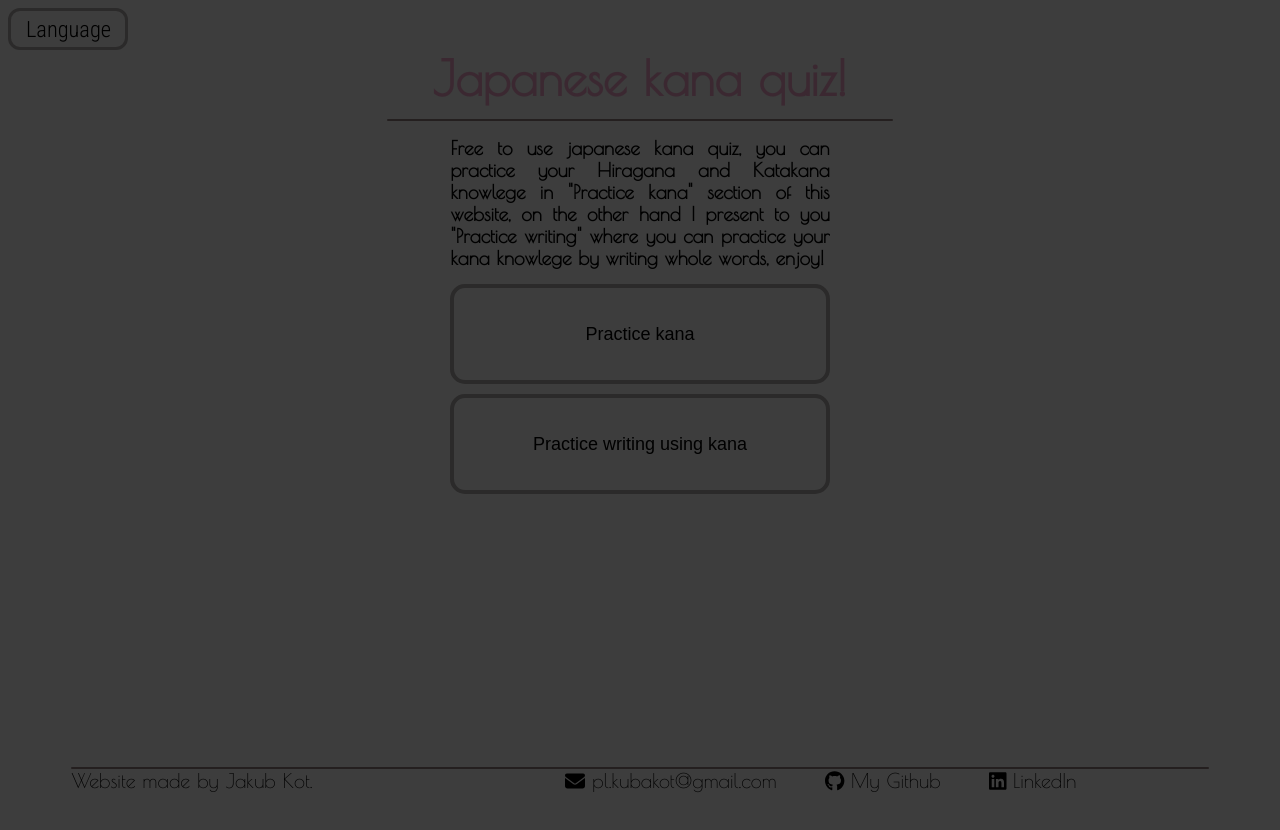
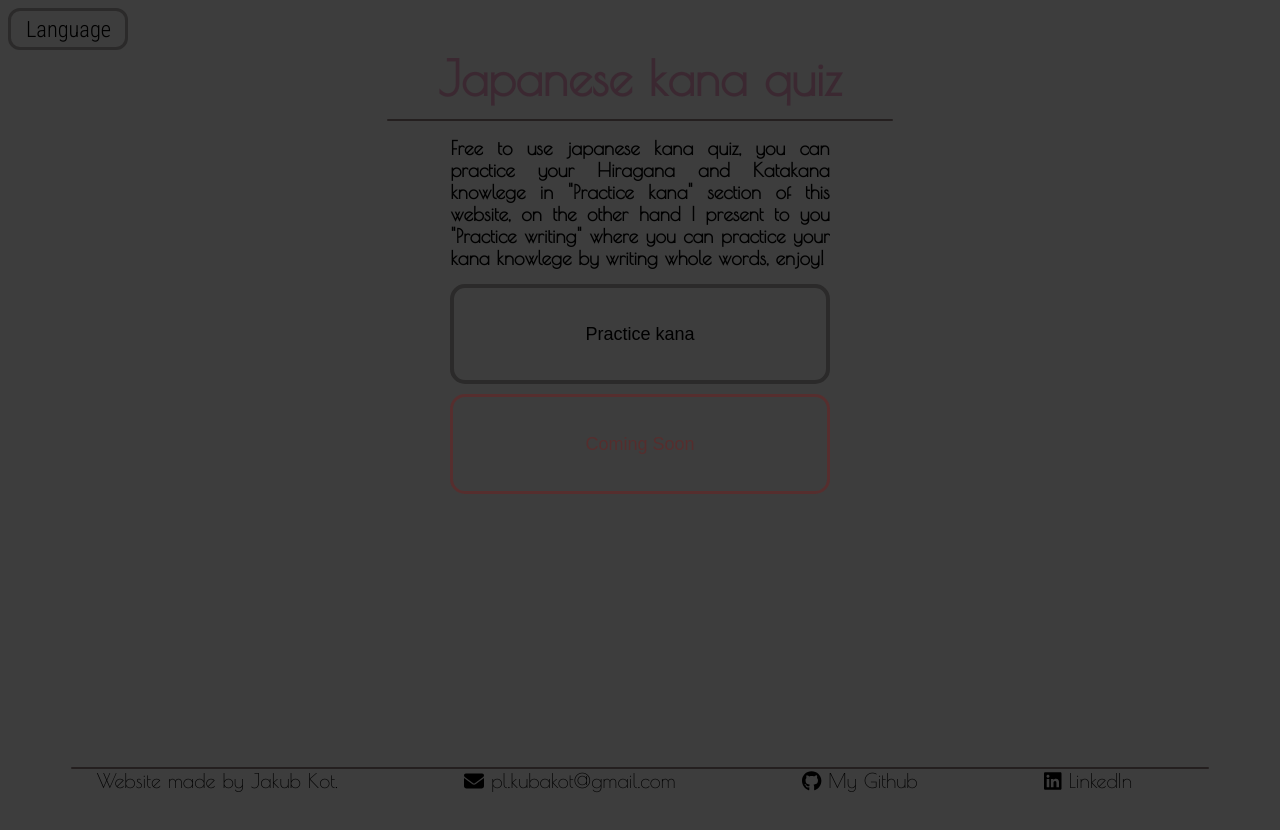
Before and after one commit to Domino123-dot/Japanese-Bingo, a Next.js app: page / in a window 1280 px wide. Shown: the top 830 px of the page. Built offline with nearby package versions, Linux system fonts and the light colour scheme.

Commit message:
minor styling improvement

```diff
--- a/components/button/button.js
+++ b/components/button/button.js
@@ -1,9 +1,12 @@
 import React from "react";
 import Router from "next/router";
+import { useState } from "react/cjs/react.production.min";
 
-const Button = ({ children, href, style }) => {
+const Button = ({ children, href, style , isDisabled}) => {
+
+
   return (
-    <button type="button" onClick={() => Router.push(href)} className={style}>
+    <button disabled={isDisabled} type="button" onClick={() => Router.push(href)} className={style}>
       {" "}
       {children}
     </button>
--- a/components/footer/footer.js
+++ b/components/footer/footer.js
@@ -33,6 +33,7 @@ const Footer = () => {
       </div>
 
       <div className={styles.hiddenFooter}>
+
         <div className={styles.icons}>
           <Icon link="mailto:pl.kubakot@Gmail.com" icon={faEnvelope} />
         </div>
@@ -46,6 +47,7 @@ const Footer = () => {
             icon={faLinkedin}
           />
         </div>
+        <div className={styles.text}>Website made by Jakub Kot.</div>
       </div>
     </>
   );
--- a/components/footer/footer.module.scss
+++ b/components/footer/footer.module.scss
@@ -5,8 +5,8 @@
 }
 
 .text {
-  margin-right: 20%;
-  margin-left: 5%;
+  margin-right: 5%;
+  margin-left: 7%;
 }
 
 .a {
@@ -20,11 +20,12 @@
 }
 
 .icons {
-  margin-right: 3rem;
+  margin-right: 5%;
+  margin-left: 5%;
 }
 
 .hiddenFooter {
-  font-size: 35px;
+  font-size: 30px;
   display: none;
   color: black;
 }
@@ -33,12 +34,15 @@
   .footer {
     display: none;
   }
+  .text {
+    font-size: 25px;
+  }
 
   .hiddenFooter {
     display: flex;
-    flex-direction: row-reverse;
   }
   .icons {
-    margin-right: 1rem;
+    margin-right: 0.5rem;
+    margin-left: 0.5rem;
   }
 }
--- a/components/header/header.js
+++ b/components/header/header.js
@@ -1,20 +1,18 @@
 import React from "react";
 import styles from "../header/header.module.scss";
 import Line from "../line";
+
 const Header = ({ children, title }) => {
   return (
     <div className={styles.header}>
-      <div className={styles.head}>
-        {title}
+      <div className={styles.head}>{title}</div>
+      <div className={styles.line}>
         <Line color="#241f1f" margin="1% 30% 0 30%" />
       </div>
       <div className={styles.desc}>
         <h2>{children}</h2>
       </div>
-
     </div>
-
-
   );
 };
 
--- a/components/header/header.module.scss
+++ b/components/header/header.module.scss
@@ -4,10 +4,13 @@
   width: 100%;
   font-weight: 900;
 }
+
+
 .head {
   color: $pink;
   text-align: center;
   font-size: 3rem;
+
 }
 .desc {
   margin-left: 35%;
--- a/pages/index.js
+++ b/pages/index.js
@@ -1,28 +1,35 @@
 import React from "react";
-import Header from "../components/header/header";
 import styles from "../style/index.module.scss";
 import Button from "../components/button/button";
 import Layout from "../components/layout/layout";
-
+import Line from "../components/line";
 export default function Home() {
   return (
     <>
       <Layout>
-        <Header title="Japanese kana quiz!">
-          Free to use japanese kana quiz, you can practice your Hiragana and
+
+      <div className={styles.header}>
+      <div className={styles.head}>Japanese kana quiz</div>
+      <div className={styles.line}>
+        <Line color="#241f1f" margin="1% 30% 0 30%" />
+      </div>
+      <div className={styles.desc}>
+        <h2>Free to use japanese kana quiz, you can practice your Hiragana and
           Katakana knowlege in "Practice kana" section of this website, on the
           other hand I present to you "Practice writing" where you can practice
-          your kana knowlege by writing whole words, enjoy!
-        </Header>
+          your kana knowlege by writing whole words, enjoy!</h2>
+      </div>
+    </div>
         <div className={styles.buttons}>
           <Button style={styles.button} href="/kana">
             Practice kana
           </Button>
-          <Button style={styles.button} href="/Writing">
-            Practice writing using kana
-          </Button>
+          <button className={styles.buttonDisabled} disabled href="/Writing">
+          Coming Soon
+          </button>
         </div>
       </Layout>
+
     </>
   );
 }
--- a/style/index.module.scss
+++ b/style/index.module.scss
@@ -4,8 +4,37 @@
   margin-left: 35%;
   margin-right: 35%;
 }
+.buttonDisabled{
+  animation: FadeInDelayed 3s;
+  font-size: large;
+  border: 4px solid #2b2a2a;
+  border-radius: 15px;
+  text-align: center;
+  text-decoration: none;
+  background-color: transparent;
+  transition: 1.5s;
+  margin-bottom: 10px;
+  width: 100%;
+  height: 100px;
+  &:hover {
+    transition: 1.5s;
+    transform: scale(1.1);
+    border: 4px solid #d6d6d6;
+    color: #d6d6d6;
+  }
+  &:disabled{
+
+    transform: scale(1);
+    border: 3px solid #a300003f;
+    color:#a300003f;
+
+  }
+
+
+}
 
 .button {
+  animation: FadeInDelayed 3s;
   font-size: large;
   border: 4px solid #2b2a2a;
   border-radius: 15px;
@@ -23,6 +52,40 @@
     color: #d6d6d6;
   }
 }
+.header {
+  width: 100%;
+  font-weight: 900;
+  animation: FadeIn 3s;
+}
+
+
+.head {
+  color: $pink;
+  text-align: center;
+  font-size: 3rem;
+
+}
+.line{
+
+animation: lineAppear 4s;
+
+}
+.desc {
+  margin-left: 35%;
+  margin-right: 35%;
+  text-align: center;
+  text-overflow: inherit;
+  font-size: 0.8rem;
+  text-align: justify;
+  animation: FadeInDelayed 2s;
+}
+
+@media all and (max-width: 991px) {
+  .desc {
+    margin: 0 0 0 0;
+  }
+}
+
 
 @media all and (max-width: 1024px) {
   .buttons {
@@ -32,4 +95,36 @@
   .button {
     width: 100%;
   }
+
+
 }
+@keyframes FadeIn {
+  0% {
+    opacity: 0;
+  }
+  100% {
+    opacity: 1;
+  }
+}
+
+@keyframes FadeInDelayed {
+  0% {
+    opacity: 0;
+  }
+
+  50% {
+    opacity: 0;
+  }
+  100% {
+    opacity: 1;
+  }
+}
+
+@keyframes lineAppear {
+  from {
+    transform: scaleX(0);
+  }
+  to {
+    transform: scaleX(1);
+  }
+}
```
Also changed, not shown: public/color.scss (line endings or trailing spaces), 1 other file (tests, documents, lock files or other folders).
